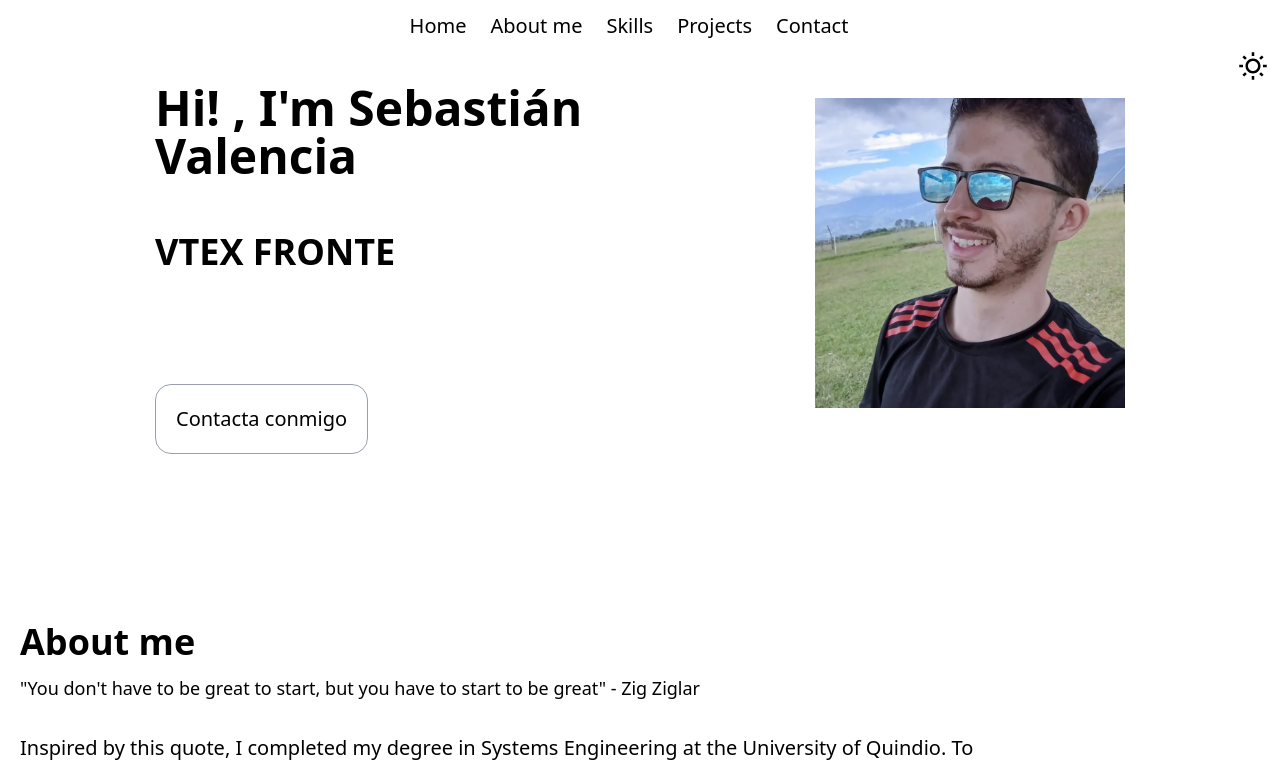
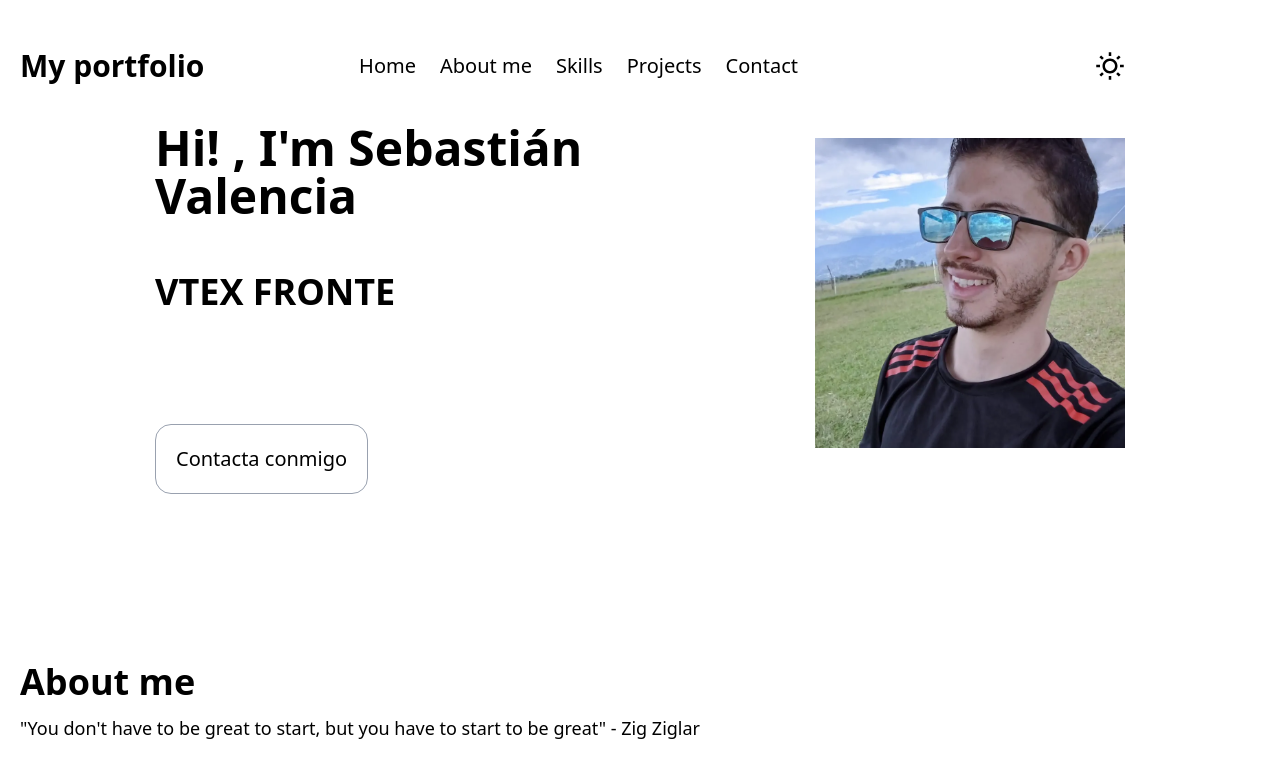
Before and after one commit to SebasProgrammer2021/my_portafolio, a Next.js app: page / in a window 1280 px wide. Shown: the top 766 px of the page. Built offline with nearby package versions, Linux system fonts and the light colour scheme; a web font is replaced by a local one.

Commit message:
ajustes finales dark mode y responsive

```diff
--- a/src/app/components/Header.tsx
+++ b/src/app/components/Header.tsx
@@ -41,13 +41,16 @@ export const Header = () => {
   }
 
   return (
-    <header className='flex justify-between items-center pt-10 lg:pt-0 fixed top-0 w-full' id='Header'>
-      <a className="text-black text-3xl font-semibold lg:hidden dark:text-white w-full" style={{ color: darkMode === "dark" ? "white" : "black" }} href='#home'>My portfolio</a>
-      <div className='hidden lg:flex w-full'>
+    <header className='flex justify-between items-center pt-10 fixed top-0 w-full' id='Header'>
+      <a className="text-black text-3xl font-semibold dark:text-white lg:w-fit lg:text-nowrap" style={{ color: darkMode === "dark" ? "white" : "black" }} href='#home'>My portfolio</a>
+      <div className='hidden lg:flex w-full lg:justify-around items-center'>
         <Navbar />
+        <button className='text-black dark:text-white lg:flex lg:justify-self-end' onClick={changeThemeColor}>
+          {darkMode === "dark" ? <RiMoonLine size={30} /> : <RiSunLine size={30} />}
+        </button>
       </div>
       <div className='flex items-center gap-5 justify-end pr-8 '>
-        <button className='text-black dark:text-white' onClick={changeThemeColor}>
+        <button className='text-black dark:text-white lg:hidden' onClick={changeThemeColor}>
           {darkMode === "dark" ? <RiMoonLine size={30} /> : <RiSunLine size={30} />}
         </button>
         <button className='flex lg:hidden text-black dark:text-white' onClick={() => setOpen(!open)}>
--- a/src/app/components/Navbar.tsx
+++ b/src/app/components/Navbar.tsx
@@ -29,11 +29,11 @@ const Navbar = ({ setOpen }: INavbarProps) => {
   // }
 
   return (
-    <nav className="navbar lg:mb-20 lg:bg-white lg:w-full rounded-3xl">
+    <nav className="navbar lg:bg-white lg:w-fit rounded-3xl">
       <ul className="navbarList flex flex-col gap-5 lg:gap-0 text-black items-center text-xl lg:flex-row lg:w-full lg:justify-center">
         {navigation.map((item) => (
-          <li key={item.name} id="itemEnlace" className="navbarListItem flex items-center lg:hover:bg-gray-400 dark:text-white">
-            <Link href={item.href} className="navbarListItemLink lg:p-3" onClick={() => setOpen && setOpen(false)}>{item.name}</Link>
+          <li key={item.name} id="itemEnlace" className="navbarListItem flex items-center lg:hover:bg-gray-400">
+            <Link href={item.href} className="navbarListItemLink lg:p-3 " onClick={() => setOpen && setOpen(false)}>{item.name}</Link>
           </li>
         ))}
       </ul>
--- a/src/app/page.tsx
+++ b/src/app/page.tsx
@@ -6,7 +6,7 @@ import { Welcome } from "./components/Welcome"
 
 export default function App() {
   return (
-    <div className="dark:bg-neutral-900 p-5 lg:pt-10">
+    <div className="dark:bg-neutral-900 p-5 lg:pt-20">
       <Header />
       <Welcome />
       <Aboutme />
```
